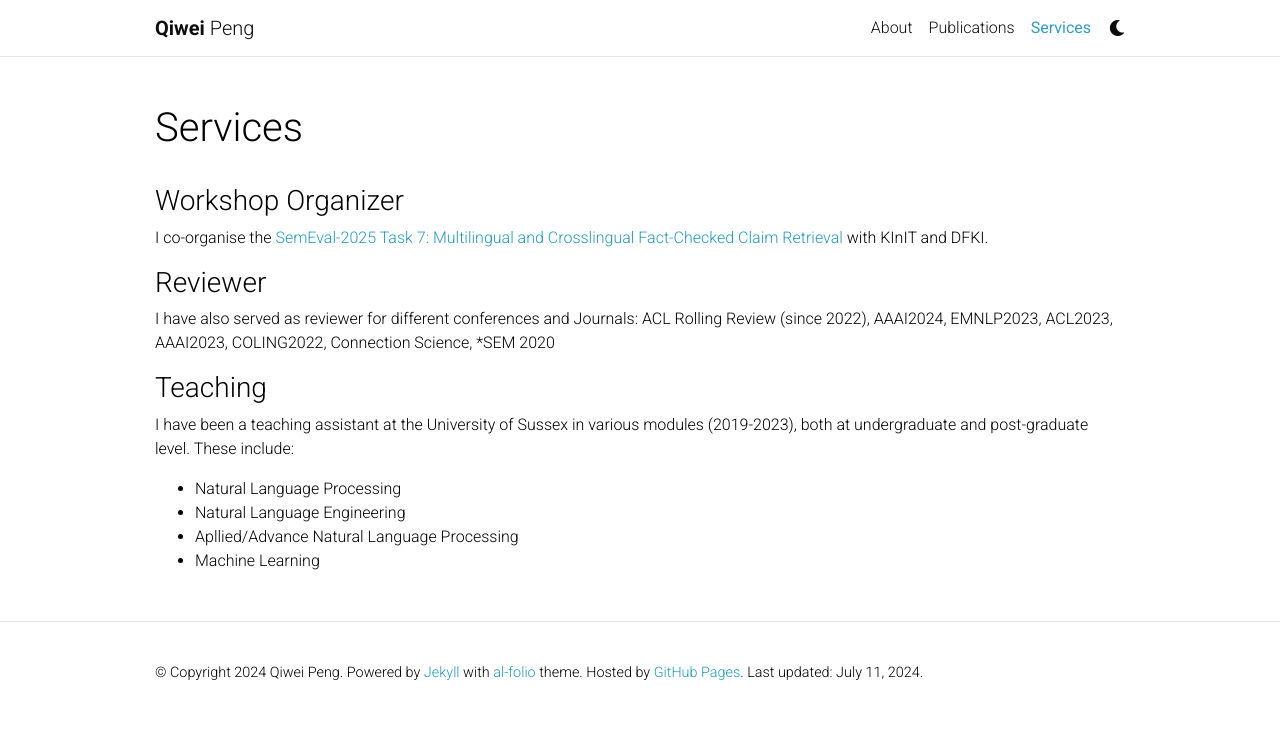
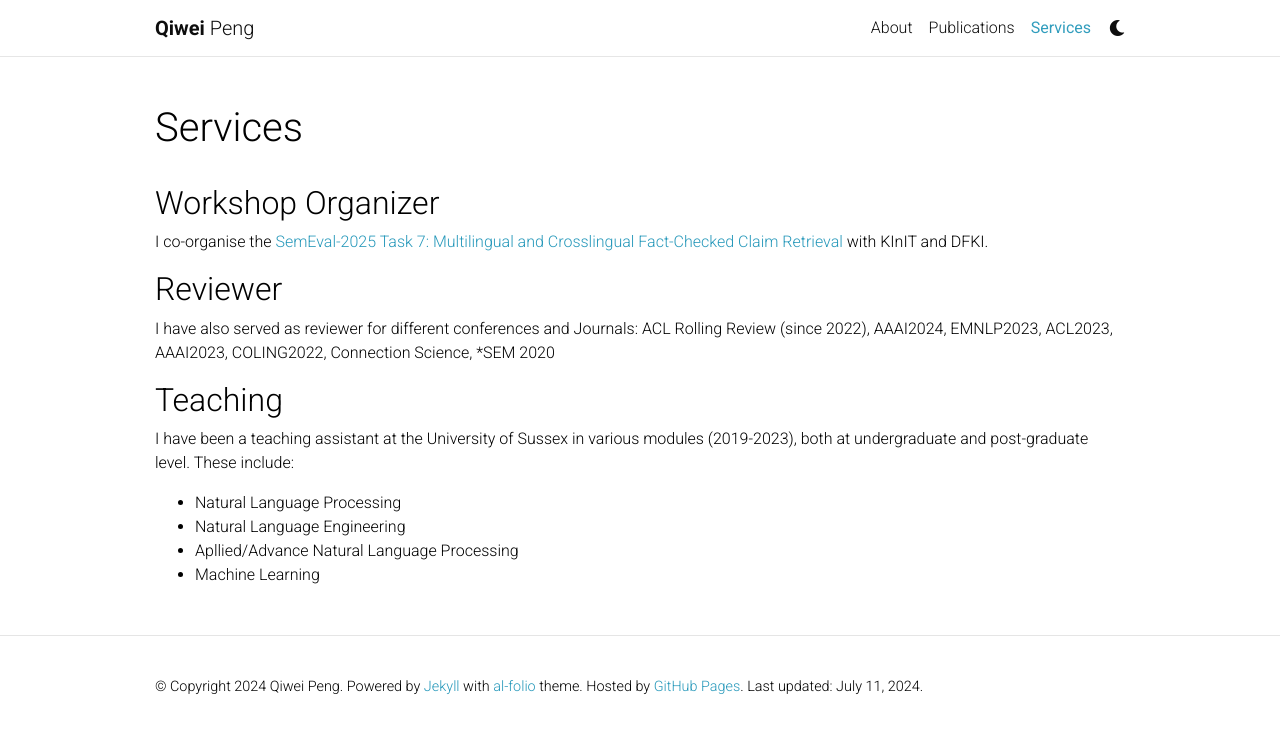
Before and after one commit to Punchwes/punchwes.github.io, a Jekyll site: the page built from _pages/services.md, in a window 1280 px wide. Shown: the top 733 px of the page. Built offline with Jekyll 4.4.1, drawn with Linux system fonts in a browser that asks for light colours; full-size pictures stand in for the smaller copies a plugin makes; comment, search, counter and statistics services are not loaded; a style sheet for code colours, icons or effects is not loaded.

Commit message:
add social media

```diff
--- a/_config.yml
+++ b/_config.yml
@@ -6,7 +6,7 @@
 first_name: Qiwei
 middle_name:
 last_name: Peng
-email: qiwei.peng@sussex.ac.uk
+email: qipe@di.ku.dk
 description: > # the ">" symbol means to ignore newlines until "footer_text:"A simple, whitespace theme for academics. Based on [*folio](https://github.com/bogoli/-folio) design.
 footer_text: >
   Powered by <a href="https://jekyllrb.com/" target="_blank">Jekyll</a> with <a href="https://github.com/alshedivat/al-folio">al-folio</a> theme.
@@ -68,8 +68,8 @@
 github_username: # your GitHub user name
 gitlab_username: # your GitLab user name
 twitter_username: # your Twitter handle
-linkedin_username: # your LinkedIn user name
-scholar_userid: # your Google Scholar ID
+linkedin_username: qwpeng # your LinkedIn user name
+scholar_userid: pXnFRLIAAAAJ # your Google Scholar ID
 orcid_id: # your ORCID ID
 medium_username: # your Medium username
 quora_username: # your Quora username
@@ -246,7 +246,7 @@
 # filtered_bibtex_keywords: [abbr, abstract, arxiv, bibtex_show, html, pdf, selected, supp, blog, code, poster, slides, website, preview]
 
 # Maximum number of authors to be shown for each publication (more authors are visible on click)
-max_author_limit: 4  # leave blank to always show all authors
+max_author_limit: 6  # leave blank to always show all authors
 more_authors_animation_delay: 10  # more authors are revealed on click using animation; smaller delay means faster animation
 
 
@@ -292,7 +292,7 @@
 enable_tooltips:            false  # enables automatic tooltip links generated
                                    # for each section titles on pages and posts
 enable_darkmode:            true   # enables switching between light/dark modes
-enable_navbar_social:       false  # enables displaying social links in the
+enable_navbar_social:       true  # enables displaying social links in the
                                    # navbar on the about page
 enable_project_categories:  true   # enables categorization of projects into
                                    # multiple categories
--- a/_pages/services.md
+++ b/_pages/services.md
@@ -7,14 +7,14 @@
 nav_order: 5
 ---
 
-### Workshop Organizer
+## Workshop Organizer
 I co-organise the [SemEval-2025 Task 7: Multilingual and Crosslingual Fact-Checked Claim Retrieval](https://kinit-sk.github.io/semeval_2025/) with KInIT and DFKI.
 
-### Reviewer
+## Reviewer
 I have also served as reviewer for different conferences and Journals:
 ACL Rolling Review (since 2022), AAAI2024, EMNLP2023, ACL2023, AAAI2023, COLING2022, Connection Science, \*SEM 2020
 
-### Teaching
+## Teaching
 I have been a teaching assistant at the University of Sussex in various modules (2019-2023), both at undergraduate and post-graduate level. These include:
 - Natural Language Processing
 - Natural Language Engineering
```
